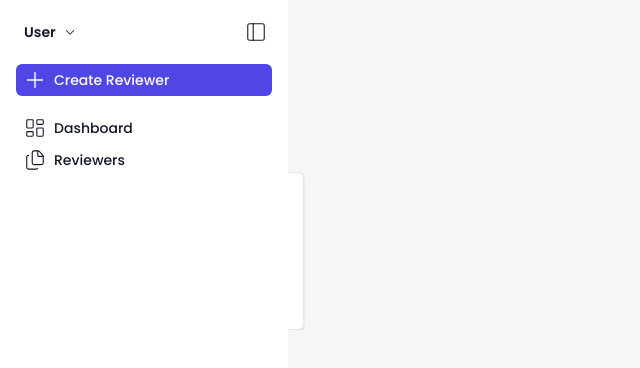
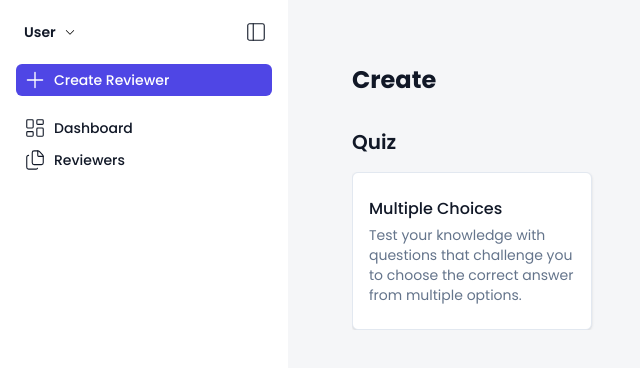
Before and after one commit to gieldev/Recap, a React (Vite) app in the folder frontend/: page /app/create in a window 1280 px wide. Shown: the top 368 px of the page, without its empty margins (0-640 px from the left). Built offline with nearby package versions, Linux system fonts and the light colour scheme.

Commit message:
refactor: restructure pages

```diff
--- a/frontend/src/App.jsx
+++ b/frontend/src/App.jsx
@@ -1,38 +1,37 @@
 import { useState } from "react";
-import { Routes, Route, useLocation } from "react-router-dom";
+import { Routes, Route } from "react-router-dom";
 
 // App Pages
 import Dashboard from "./AppPages/Dashboard";
 import Reviewers from "./AppPages/Reviewers";
 import Create from "./AppPages/Create";
 
-// Global Components
-import Sidebar from "./AppComponents/Sidebar";
+// Create Pages
 import MultipleChoices from "./AppPages/CreatePages/MultipleChoices";
 
+// Global Components
+import PageContainer from "./AppComponents/PageContainer";
+
 function App() {
-  const [sidebarOpen, setSidebarOpen] = useState(false);
-  const location = useLocation();
-
-  const isAppRoute = location.pathname.startsWith("/app");
 
   return (
-    <div className="flex">
-      {isAppRoute && (
-        <Sidebar sidebarOpen={sidebarOpen} setSidebarOpen={setSidebarOpen} />
-      )}
+      <Routes>
+        <Route
+          path="/app"
+          element={<PageContainer />}
+        >
+          {/* App Pages */}
+          <Route path="/app/dashboard" element={<Dashboard />} />
+          <Route path="/app/reviewers" element={<Reviewers />} />
+          <Route path="/app/create" element={<Create />} />
 
-      <Routes>
-        <Route path="/app/dashboard" element={<Dashboard sidebarOpen={sidebarOpen} />} />
-        <Route path="/app/reviewers" element={<Reviewers sidebarOpen={sidebarOpen} />} />
-        <Route path="/app/create" element={<Create sidebarOpen={sidebarOpen} />} />
-
-        <Route
-          path="/app/create/multiple-choices"
-          element={<MultipleChoices />}
-        />
+          {/* Create App Pages */}
+          <Route
+            path="/app/create/multiple-choices"
+            element={<MultipleChoices />}
+          />
+        </Route>
       </Routes>
-    </div>
   );
 }
 
--- /dev/null
+++ b/frontend/src/AppComponents/PageContainer.jsx
@@ -0,0 +1,28 @@
+import { useState } from "react";
+import { Outlet, useLocation } from "react-router-dom";
+
+import Sidebar from "./Sidebar";
+
+function PageContainer() {
+  const [sidebarOpen, setSidebarOpen] = useState(false);
+  const location = useLocation();
+  const isAppRoute = location.pathname.startsWith("/app");
+
+  return (
+    <>
+      <div className="flex">
+        {isAppRoute && (
+          <Sidebar sidebarOpen={sidebarOpen} setSidebarOpen={setSidebarOpen} />
+        )}
+
+        <main
+          className={`flex-1 flex flex-col min-h-screen h-fit px-16 py-16 gap-8 bg-contrast-bg transition-all duration-300 ${sidebarOpen ? "ml-0" : "lg:ml-72"}`}
+        >
+          <Outlet />
+        </main>
+      </div>
+    </>
+  );
+}
+
+export default PageContainer;
--- a/frontend/src/AppPages/Create.jsx
+++ b/frontend/src/AppPages/Create.jsx
@@ -3,7 +3,6 @@ import { Link } from "react-router-dom";
 function Create() {
   return (
     <>
-      <main className="flex-1 flex flex-col min-h-screen h-fit px-16 py-16 gap-8 bg-contrast-bg">
       <header>
         <h1 className="text-2xl font-bold">Create</h1>
       </header>
@@ -27,7 +26,6 @@ function Create() {
           </div>
         </section>
       </div>
-      </main>
     </>
   );
 }
--- a/frontend/src/AppPages/Dashboard.jsx
+++ b/frontend/src/AppPages/Dashboard.jsx
@@ -1,12 +1,7 @@
-import Sidebar from "../AppComponents/Sidebar";
 
 function Dashboard({ sidebarOpen }) {
-
   return (
     <>
-      <main
-        className={`flex-1 flex flex-col min-h-screen h-fit px-16 py-16 gap-8 bg-contrast-bg transition-all duration-300 ${sidebarOpen ? "ml-0" : "lg:ml-72"}`}
-      >
       <header>
         <h1 className="text-2xl font-bold">Dashboard</h1>
       </header>
@@ -16,7 +11,6 @@ function Dashboard({ sidebarOpen }) {
           Dashboard is currently unavailable
         </p>
       </div>
-      </main>
     </>
   );
 }
--- a/frontend/src/AppPages/Reviewers.jsx
+++ b/frontend/src/AppPages/Reviewers.jsx
@@ -1,8 +1,6 @@
-
 function Reviewers() {
   return (
     <>
-      <main className="flex-1 flex flex-col min-h-screen h-fit px-16 py-16 gap-8 bg-contrast-bg">
       <header>
         <h1 className="text-2xl font-bold">Reviewers</h1>
       </header>
@@ -47,7 +45,6 @@ function Reviewers() {
           </div>
         </div>
       </div>
-      </main>
     </>
   );
 }
```
Lines whose indentation alone changed are shown as unchanged.
